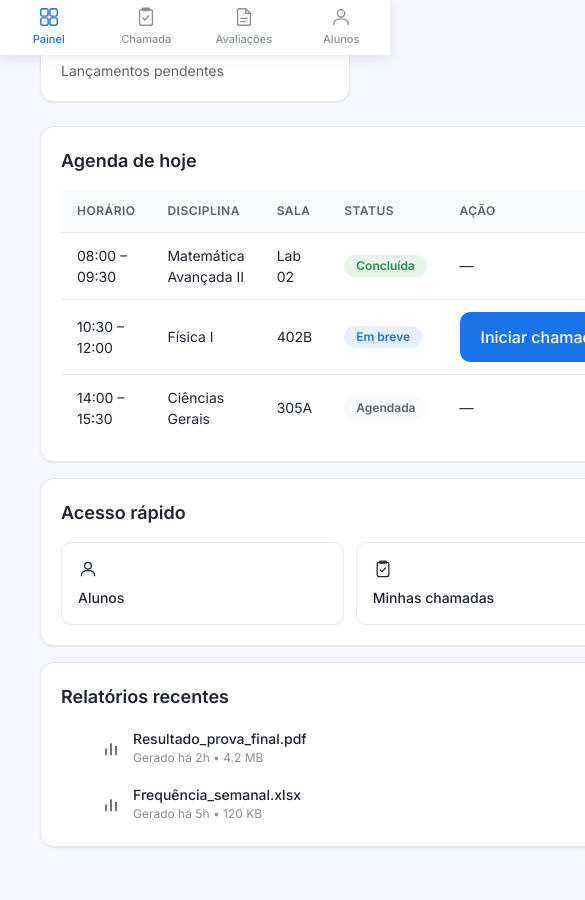
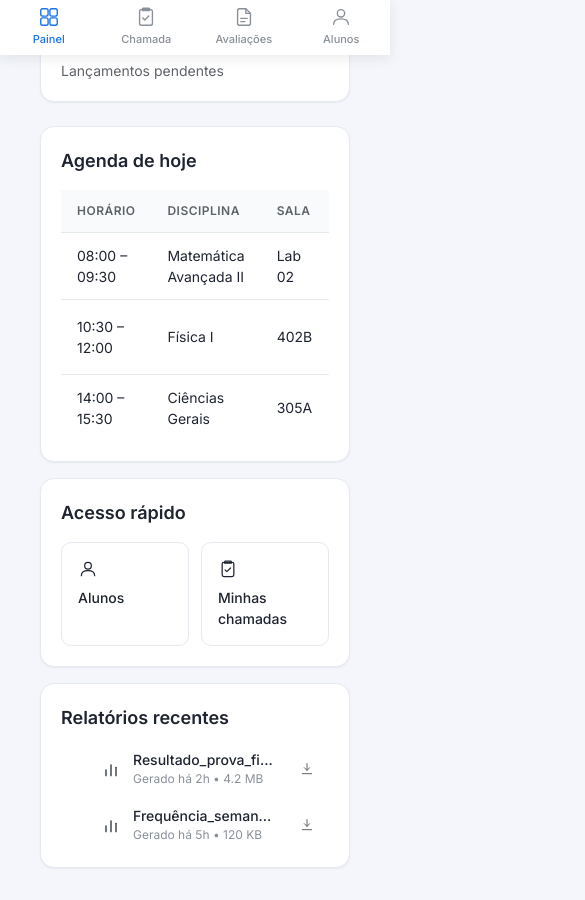
Before and after one commit to emersonjds/radar, a Next.js app: page / in a window 390 px wide. Shown: the part 789-1689 px from the top of the page, 585 px wide, since content can reach past the window. Built offline with nearby package versions, Linux system fonts and the light colour scheme.

Commit message:
fix teacher dashboard horizontal overflow on mobile

```diff
--- a/src/widgets/teacher-dashboard/TeacherDashboard.module.css
+++ b/src/widgets/teacher-dashboard/TeacherDashboard.module.css
@@ -77,6 +77,8 @@
   grid-template-columns: 1fr;
   gap: var(--space-4);
   align-items: start;
+  /* Let the grid shrink below its table's intrinsic width so .tableScroll can scroll. */
+  min-width: 0;
 }
 
 @media (min-width: 1024px) {
@@ -93,6 +95,7 @@
 
 .agendaCard {
   padding: var(--space-5);
+  min-width: 0;
 }
 
 .tableScroll {
@@ -103,6 +106,7 @@
   display: flex;
   flex-direction: column;
   gap: var(--space-4);
+  min-width: 0;
 }
 
 .acessoGrid {
```
